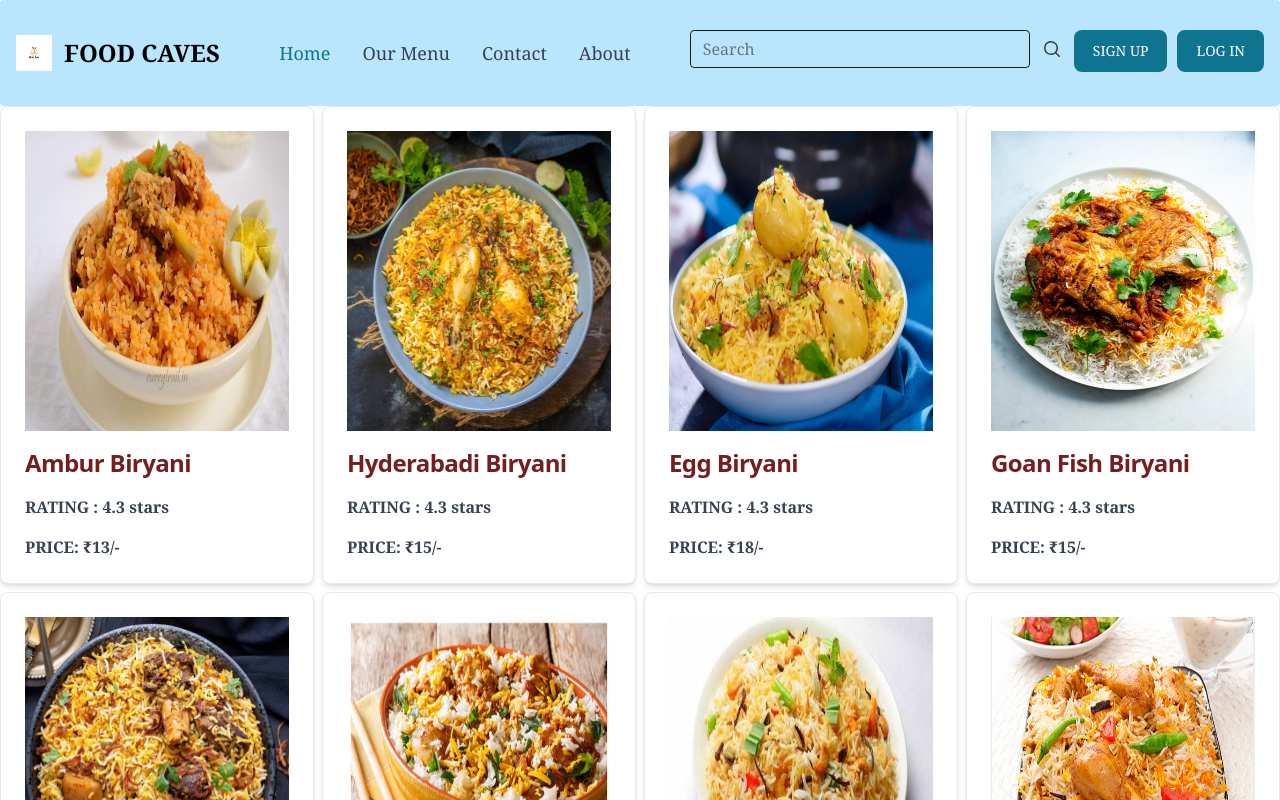
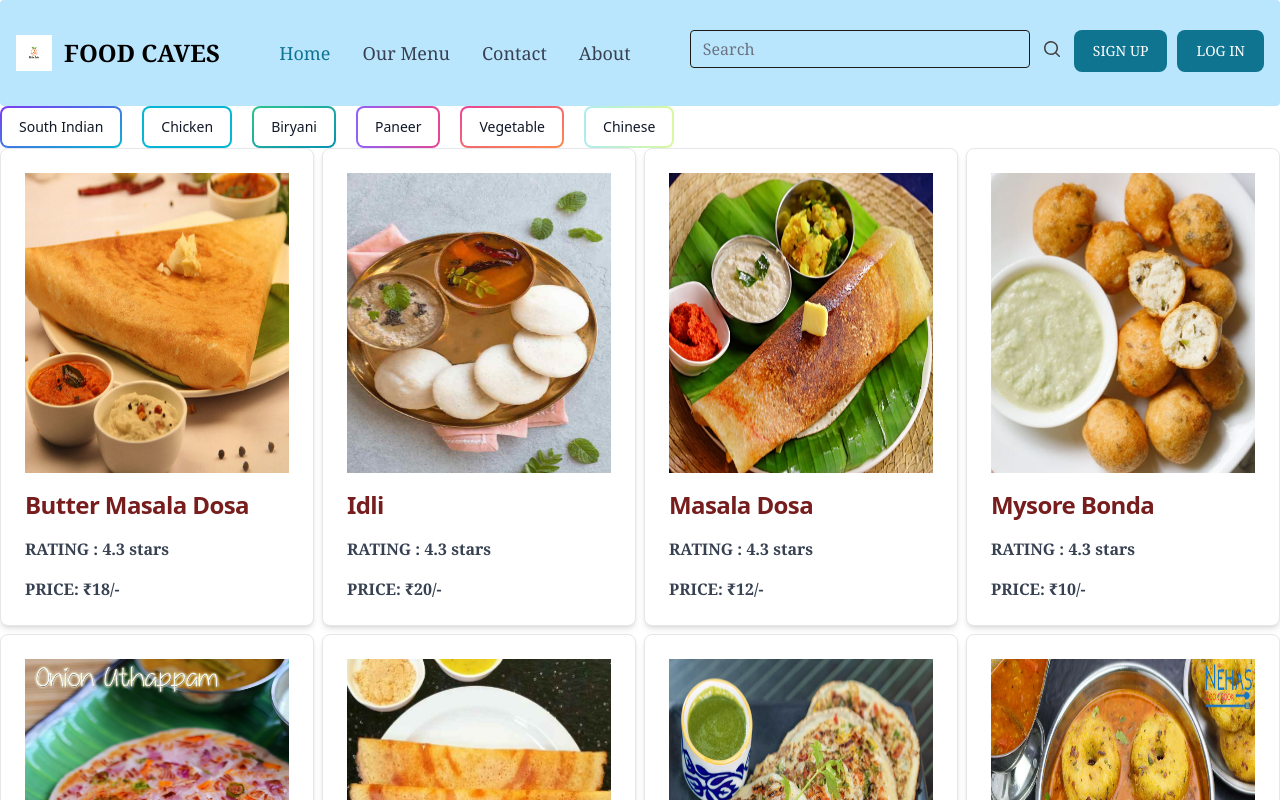
Before and after one commit to VINAY-TIWARI9915/CANTEEN-MANAGEMENT-SYSTEM, a React (Vite) app: page /OURMENU in a window 1280 px wide. Shown: the top 800 px of the page. Built offline with nearby package versions, Linux system fonts and the light colour scheme.

Commit message:
food list buttons

```diff
--- a/src/components/Ourmenu.jsx
+++ b/src/components/Ourmenu.jsx
@@ -1,10 +1,13 @@
-import Carousel1 from "./carousel";
+
 import Foodcard from "./Foodcard";
+import { Button } from "flowbite-react";
+import { useState } from "react";
 
  export default function OURMENU() {
 
-   const foodItem= [
-      {
+const [category,setcategory]=useState(0)
+const biryani=[
+   {
       id: 1,
       name: 'Ambur Biryani',
       category : 'biryani',
@@ -84,8 +87,10 @@ import Foodcard from "./Foodcard";
       price: 15,
       img: 'images/biryani/mughlai-biryani.jpg',
       quantity: 1
-  },
-  {
+  }
+]
+const chicken=[
+   {
       id: 10,
       name: 'Chicken Roast',
       category : 'chicken',
@@ -138,8 +143,10 @@ import Foodcard from "./Foodcard";
       price: 20,
       img: 'images/chicken/Murgh-Musallam.jpg',
       quantity: 1
-  },
-  {
+  }
+]
+const panner=[
+   {
       id: 16,
       name: 'Matar Paneer',
       category : 'paneer',
@@ -205,8 +212,10 @@ import Foodcard from "./Foodcard";
       price: 5,
       img: 'images/paneer/shahi-paneer.jpg',
       quantity: 1
-  },
-  {
+  }
+]
+const vegetable = [
+   {
       id: 23,
       name: 'Navratan Korma',
       category : 'vegetable',
@@ -269,7 +278,9 @@ import Foodcard from "./Foodcard";
       img: 'images/vegetable/vegetable-pakora.jpg',
       quantity: 1
   },
-  {
+]
+const chinese=[
+   {
       id: 30,
       name: 'Momos',
       category : 'chinese',
@@ -332,6 +343,13 @@ import Foodcard from "./Foodcard";
       img: 'images/chinese/veg-fried-rice.jpg',
       quantity: 1
   },
+]
+   const southindian= [
+
+
+
+
+
   {
       id: 37,
       name: 'Butter Masala Dosa',
@@ -410,13 +428,86 @@ import Foodcard from "./Foodcard";
     return(
     <>
 
+   <div className="flex flex-wrap items-center gap-5">
+  <div>
+    <Button
+      outline={true}
+      gradientDuoTone="purpleToBlue"
+      onClick={()=>{setcategory(0)}}
+    >
+    South Indian
+    </Button>
+  </div>
+  <div>
+    <Button
+      outline={true}
+      gradientDuoTone="cyanToBlue"
+      onClick={()=>{setcategory(1)}}
+    >
+ Chicken
+    </Button>
+  </div>
+  <div>
+    <Button
+      outline={true}
+      gradientDuoTone="greenToBlue"
+      onClick={()=>{setcategory(2)}}
+    >
+      Biryani
+    </Button>
+  </div>
+  <div>
+    <Button
+      outline={true}
+      gradientDuoTone="purpleToPink"
+      onClick={()=>{setcategory(3)}}
+    >
+ Paneer
+    </Button>
+  </div>
+  <div>
+    <Button
+      outline={true}
+      gradientDuoTone="pinkToOrange"
+      onClick={()=>{setcategory(4)}}
+    >
+      Vegetable
+    </Button>
+  </div>
+  <div>
+    <Button
+      outline={true}
+      gradientDuoTone="tealToLime"
+      onClick={()=>{setcategory(5)}}
+    >
+   Chinese
+    </Button>
+  </div>
+
+</div>
+
    <div className="grid grid-cols-4 gap-2">
 
 
-   {foodItem && foodItem.map((element)=>{
+
+   { category==0&& southindian && southindian.map((element)=>{
  return  <div key={element.id} > <Foodcard  name={element.name} category={element.category} image={element.img} price={element.price} rating={element.rating}></Foodcard></div>
    })}
-
+   { category==1&& chicken && chicken.map((element)=>{
+ return  <div key={element.id} > <Foodcard  name={element.name} category={element.category} image={element.img} price={element.price} rating={element.rating}></Foodcard></div>
+   })}
+    { category==2&& biryani && biryani.map((element)=>{
+ return  <div key={element.id} > <Foodcard  name={element.name} category={element.category} image={element.img} price={element.price} rating={element.rating}></Foodcard></div>
+   })}
+    { category==3&& panner && panner.map((element)=>{
+ return  <div key={element.id} > <Foodcard  name={element.name} category={element.category} image={element.img} price={element.price} rating={element.rating}></Foodcard></div>
+   })}
+    { category==4&& vegetable && vegetable.map((element)=>{
+ return  <div key={element.id} > <Foodcard  name={element.name} category={element.category} image={element.img} price={element.price} rating={element.rating}></Foodcard></div>
+   })}
+    { category==5&& chinese && chinese.map((element)=>{
+ return  <div key={element.id} > <Foodcard  name={element.name} category={element.category} image={element.img} price={element.price} rating={element.rating}></Foodcard></div>
+   })}
   </div>
 
      </>
```
